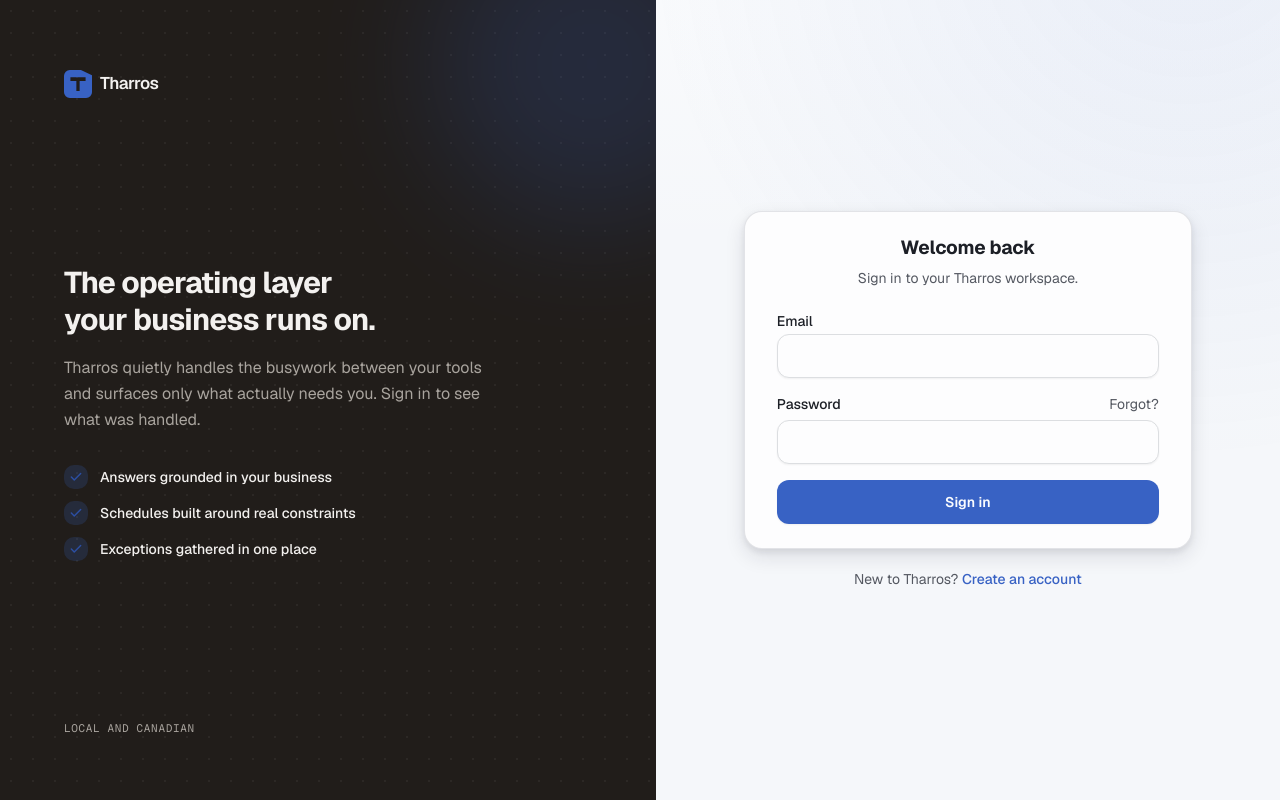
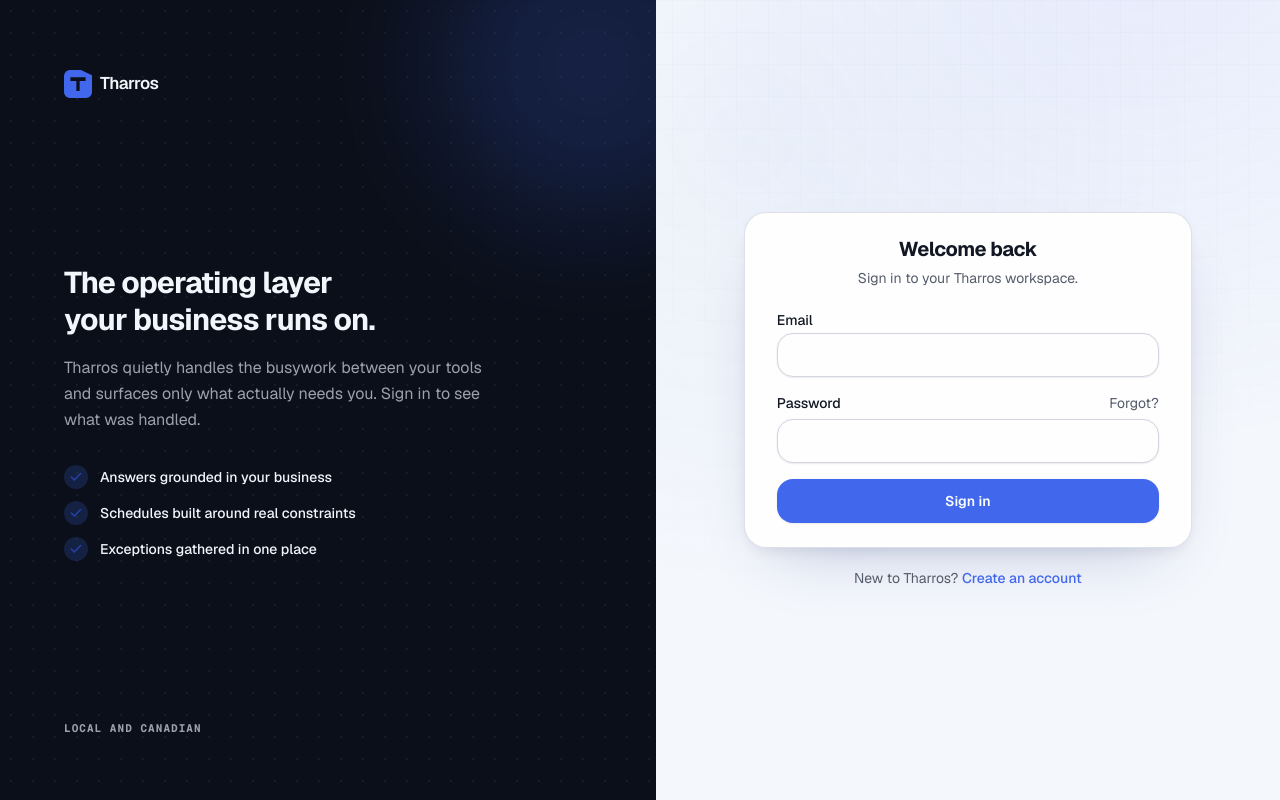
Before and after one commit to TharrosDev/Tharros-Platform, a Next.js app in the folder apps/web/: page /login in a window 1280 px wide. Built offline with nearby package versions, Linux system fonts and the light colour scheme; no server answers.

Commit message:
style: establish command-surface visual system

```diff
--- a/apps/web/src/app/globals.css
+++ b/apps/web/src/app/globals.css
@@ -357,3 +357,190 @@
     background-image: none;
   }
 }
+
+
+/* --------------------------------------------------------------------------
+   Sep 18 visual overhaul — "Command Surface"
+   A higher-contrast, layered operating-system treatment shared by every product.
+   -------------------------------------------------------------------------- */
+:root {
+  --radius: 1rem;
+  --background: oklch(0.976 0.007 265);
+  --foreground: oklch(0.205 0.025 265);
+  --card: oklch(0.998 0.002 265);
+  --card-foreground: oklch(0.205 0.025 265);
+  --popover: oklch(0.998 0.002 265);
+  --popover-foreground: oklch(0.205 0.025 265);
+  --primary: oklch(0.565 0.205 267);
+  --primary-foreground: oklch(0.99 0.004 265);
+  --primary-soft: oklch(0.935 0.055 267);
+  --primary-soft-foreground: oklch(0.43 0.17 267);
+  --secondary: oklch(0.948 0.01 265);
+  --secondary-foreground: oklch(0.285 0.025 265);
+  --muted: oklch(0.948 0.008 265);
+  --muted-foreground: oklch(0.47 0.025 265);
+  --accent: oklch(0.93 0.018 265);
+  --accent-foreground: oklch(0.27 0.03 265);
+  --surface-2: oklch(0.958 0.012 265);
+  --surface-2-foreground: oklch(0.205 0.025 265);
+  --surface-3: oklch(0.92 0.02 265);
+  --surface-3-foreground: oklch(0.27 0.03 265);
+  --border: oklch(0.885 0.014 265);
+  --input: oklch(0.875 0.016 265);
+  --ring: oklch(0.58 0.2 267);
+
+  --sidebar: oklch(0.17 0.022 265);
+  --sidebar-foreground: oklch(0.97 0.008 265);
+  --sidebar-muted-foreground: oklch(0.71 0.018 265);
+  --sidebar-accent: oklch(0.59 0.205 267);
+  --sidebar-accent-foreground: oklch(0.99 0.004 265);
+  --sidebar-border: oklch(1 0 0 / 10%);
+  --sidebar-ring: oklch(0.68 0.16 267);
+
+  --shadow-xs: 0 1px 2px oklch(0.2 0.04 265 / 0.06), 0 0 0 1px oklch(0.2 0.04 265 / 0.015);
+  --shadow-card:
+    0 1px 2px oklch(0.2 0.04 265 / 0.045),
+    0 8px 24px -16px oklch(0.2 0.06 265 / 0.18);
+  --shadow-card-hover:
+    0 2px 5px oklch(0.2 0.04 265 / 0.07),
+    0 18px 42px -22px oklch(0.45 0.18 267 / 0.28);
+  --shadow-raised:
+    0 6px 18px -8px oklch(0.2 0.05 265 / 0.15),
+    0 28px 64px -32px oklch(0.35 0.14 267 / 0.28);
+  --shadow-popover:
+    0 10px 30px -10px oklch(0.18 0.04 265 / 0.18),
+    0 30px 70px -32px oklch(0.18 0.08 265 / 0.28);
+  --shadow-modal:
+    0 20px 50px -16px oklch(0.15 0.04 265 / 0.28),
+    0 45px 100px -40px oklch(0.2 0.1 267 / 0.38);
+}
+
+.dark {
+  --background: oklch(0.145 0.018 265);
+  --foreground: oklch(0.965 0.008 265);
+  --card: oklch(0.188 0.021 265);
+  --card-foreground: oklch(0.965 0.008 265);
+  --popover: oklch(0.195 0.022 265);
+  --popover-foreground: oklch(0.965 0.008 265);
+  --primary: oklch(0.69 0.17 267);
+  --primary-foreground: oklch(0.13 0.025 265);
+  --primary-soft: oklch(0.275 0.075 267);
+  --primary-soft-foreground: oklch(0.86 0.1 267);
+  --secondary: oklch(0.225 0.02 265);
+  --secondary-foreground: oklch(0.96 0.008 265);
+  --muted: oklch(0.22 0.018 265);
+  --muted-foreground: oklch(0.7 0.022 265);
+  --accent: oklch(0.245 0.026 265);
+  --accent-foreground: oklch(0.97 0.008 265);
+  --surface-2: oklch(0.205 0.022 265);
+  --surface-2-foreground: oklch(0.965 0.008 265);
+  --surface-3: oklch(0.255 0.03 265);
+  --surface-3-foreground: oklch(0.965 0.008 265);
+  --border: oklch(1 0 0 / 11%);
+  --input: oklch(1 0 0 / 15%);
+  --ring: oklch(0.69 0.17 267);
+  --sidebar: oklch(0.115 0.018 265);
+  --sidebar-foreground: oklch(0.97 0.008 265);
+  --sidebar-muted-foreground: oklch(0.69 0.02 265);
+  --sidebar-accent: oklch(0.62 0.19 267);
+  --sidebar-accent-foreground: oklch(0.99 0.004 265);
+}
+
+@layer base {
+  body {
+    background-image:
+      radial-gradient(circle at 8% -10%, color-mix(in oklch, var(--primary) 9%, transparent), transparent 30rem),
+      radial-gradient(circle at 94% 4%, color-mix(in oklch, var(--info) 7%, transparent), transparent 28rem);
+  }
+
+  ::selection {
+    background: color-mix(in oklch, var(--primary) 24%, transparent);
+    color: var(--foreground);
+  }
+}
+
+@layer components {
+  .type-display {
+    font-size: clamp(2.75rem, 5vw, 5.25rem);
+    line-height: 0.98;
+    letter-spacing: -0.055em;
+    font-weight: 760;
+  }
+
+  .type-h1 {
+    font-size: clamp(2rem, 3vw, 2.65rem);
+    line-height: 1.02;
+    letter-spacing: -0.045em;
+    font-weight: 740;
+  }
+
+  .type-h2 {
+    font-size: 1.25rem;
+    line-height: 1.2;
+    letter-spacing: -0.025em;
+    font-weight: 680;
+  }
+
+  .type-meta {
+    letter-spacing: 0.095em;
+    font-weight: 650;
+  }
+}
+
+@layer utilities {
+  .app-shell-canvas {
+    position: relative;
+    isolation: isolate;
+    background:
+      radial-gradient(circle at 78% -12%, color-mix(in oklch, var(--primary) 11%, transparent), transparent 34rem),
+      radial-gradient(circle at 15% 18%, color-mix(in oklch, var(--info) 5%, transparent), transparent 28rem),
+      linear-gradient(180deg, color-mix(in oklch, var(--card) 56%, var(--background)) 0, var(--background) 22rem);
+  }
+
+  .app-shell-canvas::before {
+    content: "";
+    position: fixed;
+    inset: 0 0 0 18rem;
+    z-index: -1;
+    pointer-events: none;
+    opacity: 0.36;
+    background-image:
+      linear-gradient(color-mix(in oklch, var(--foreground) 4%, transparent) 1px, transparent 1px),
+      linear-gradient(90deg, color-mix(in oklch, var(--foreground) 4%, transparent) 1px, transparent 1px);
+    background-size: 32px 32px;
+    mask-image: linear-gradient(to bottom, black, transparent 45rem);
+  }
+
+  .visual-panel {
+    border: 1px solid color-mix(in oklch, var(--border) 84%, transparent);
+    background:
+      linear-gradient(145deg, color-mix(in oklch, var(--card) 96%, transparent), color-mix(in oklch, var(--surface-2) 76%, transparent));
+    box-shadow: var(--shadow-card);
+    backdrop-filter: blur(18px);
+  }
+
+  .visual-panel-strong {
+    border: 1px solid color-mix(in oklch, var(--primary) 16%, var(--border));
+    background:
+      radial-gradient(circle at 100% 0, color-mix(in oklch, var(--primary) 11%, transparent), transparent 17rem),
+      var(--card);
+    box-shadow: var(--shadow-raised);
+  }
+
+  .accent-rule {
+    background: linear-gradient(90deg, var(--primary), color-mix(in oklch, var(--info) 72%, var(--primary)), transparent);
+  }
+
+  .text-gradient {
+    background: linear-gradient(100deg, var(--foreground) 18%, color-mix(in oklch, var(--primary) 82%, var(--foreground)));
+    background-clip: text;
+    -webkit-background-clip: text;
+    color: transparent;
+  }
+}
+
+@media (max-width: 1023px) {
+  .app-shell-canvas::before {
+    inset-left: 0;
+  }
+}
```
